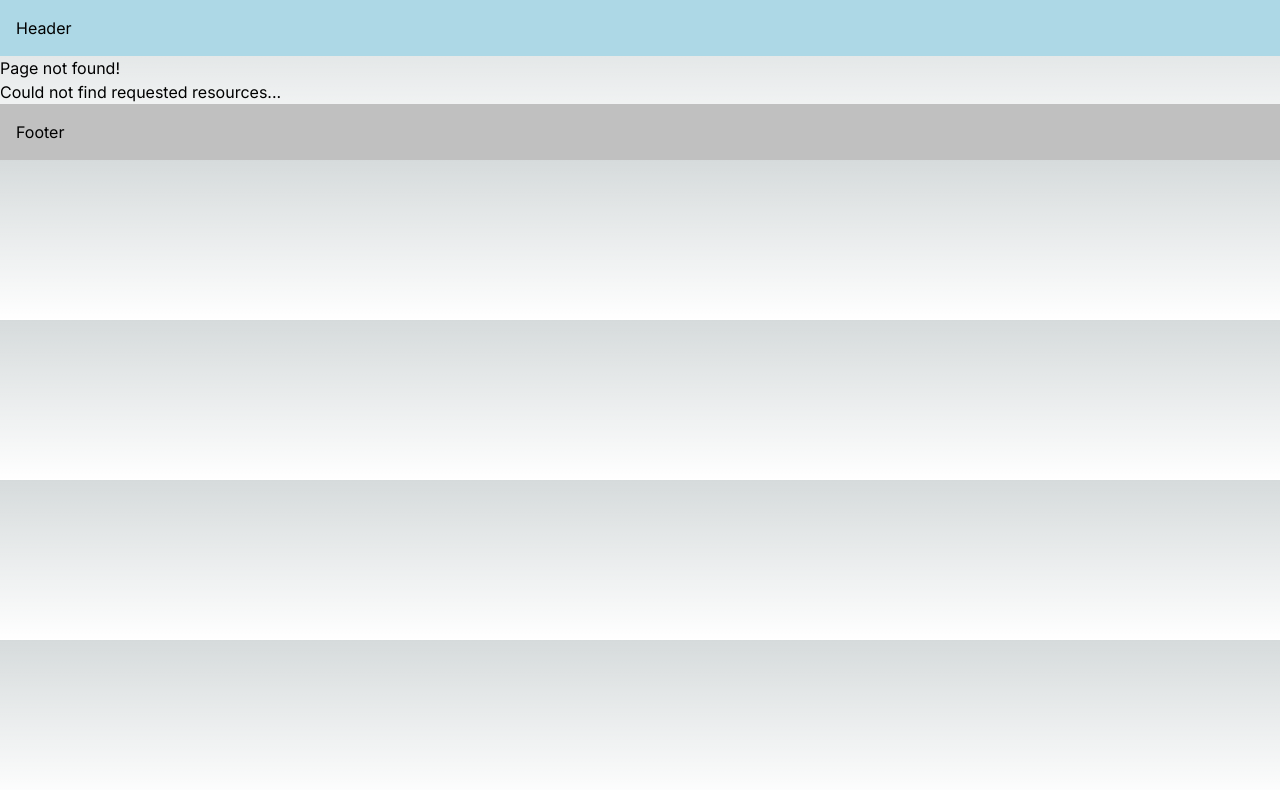
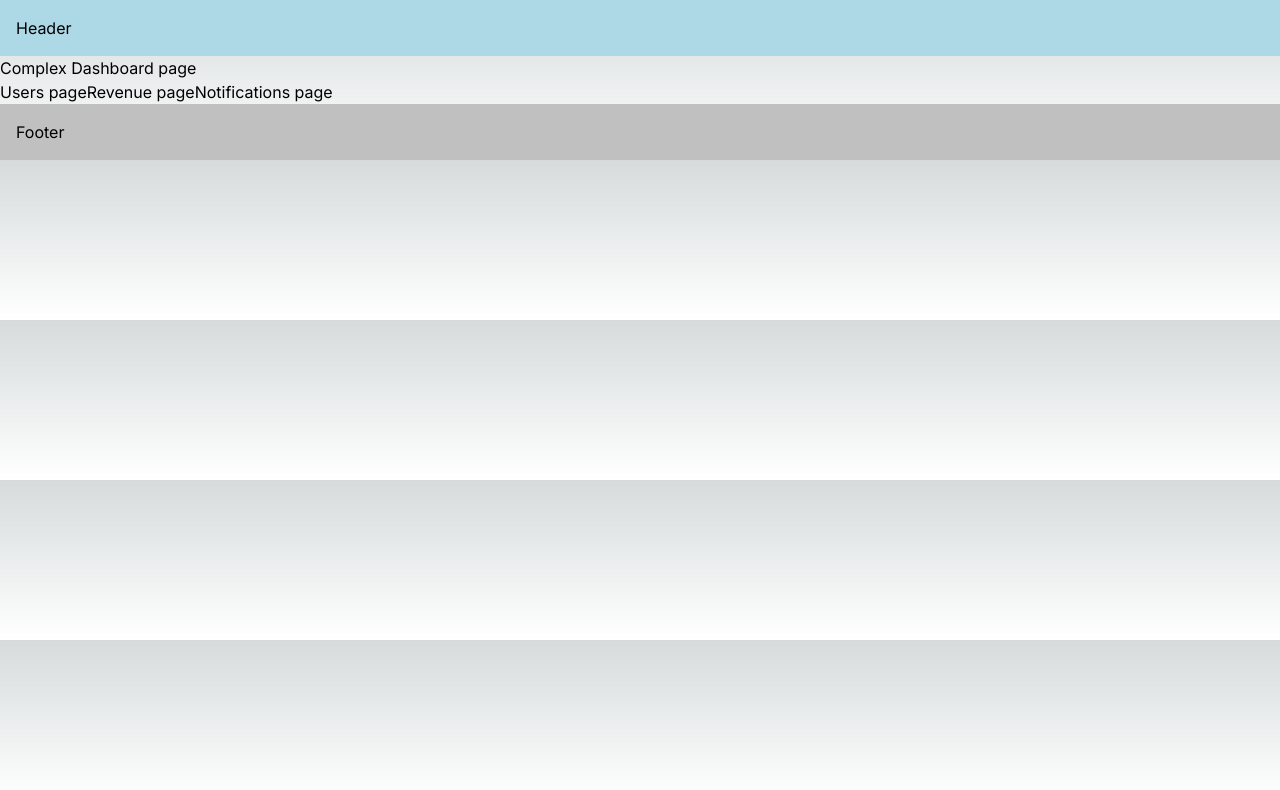
Before and after one commit to PaleSnows/Next-Basic, a Next.js app: page /complex-dashboard in a window 1280 px wide. Before the commit this address had no page. Shown: the top 790 px of the page. Built offline with nearby package versions, Linux system fonts and the light colour scheme.

Commit message:
paralel routes part

```diff
--- /dev/null
+++ b/src/app/complex-dashboard/@notifications/page.tsx
@@ -0,0 +1,5 @@
+export default function Notifications(){
+return (
+        <h1>Notifications page</h1>
+    )
+}
--- /dev/null
+++ b/src/app/complex-dashboard/@revenue/page.tsx
@@ -0,0 +1,5 @@
+export default function Revenue(){
+    return (
+            <h1>Revenue page</h1>
+        )
+    }
--- /dev/null
+++ b/src/app/complex-dashboard/@users/page.tsx
@@ -0,0 +1,5 @@
+export default function Users(){
+    return (
+            <h1>Users page</h1>
+        )
+    }
--- /dev/null
+++ b/src/app/complex-dashboard/layout.tsx
@@ -0,0 +1,24 @@
+export default function DashBoardLayout({
+  children,
+  users,
+  revenue,
+  notifications,
+}: {
+  children: React.ReactNode;
+  users: React.ReactNode;
+  revenue: React.ReactNode;
+  notifications: React.ReactNode;
+}) {
+  return (
+    <>
+      <div className="">{children}</div>
+      <div className="flex">
+        <div className="flex">
+            <div className="">{users}</div>
+            <div className="">{revenue}</div>
+        </div>
+        <div className="flex">{notifications}</div>
+      </div>
+    </>
+  );
+}
--- /dev/null
+++ b/src/app/complex-dashboard/page.tsx
@@ -0,0 +1,5 @@
+export default function ComplexDashboardPage(){
+    return (
+        <h1>Complex Dashboard page</h1>
+    )
+}
```
Also changed, not shown: src/app/components/card.tsx (added).
